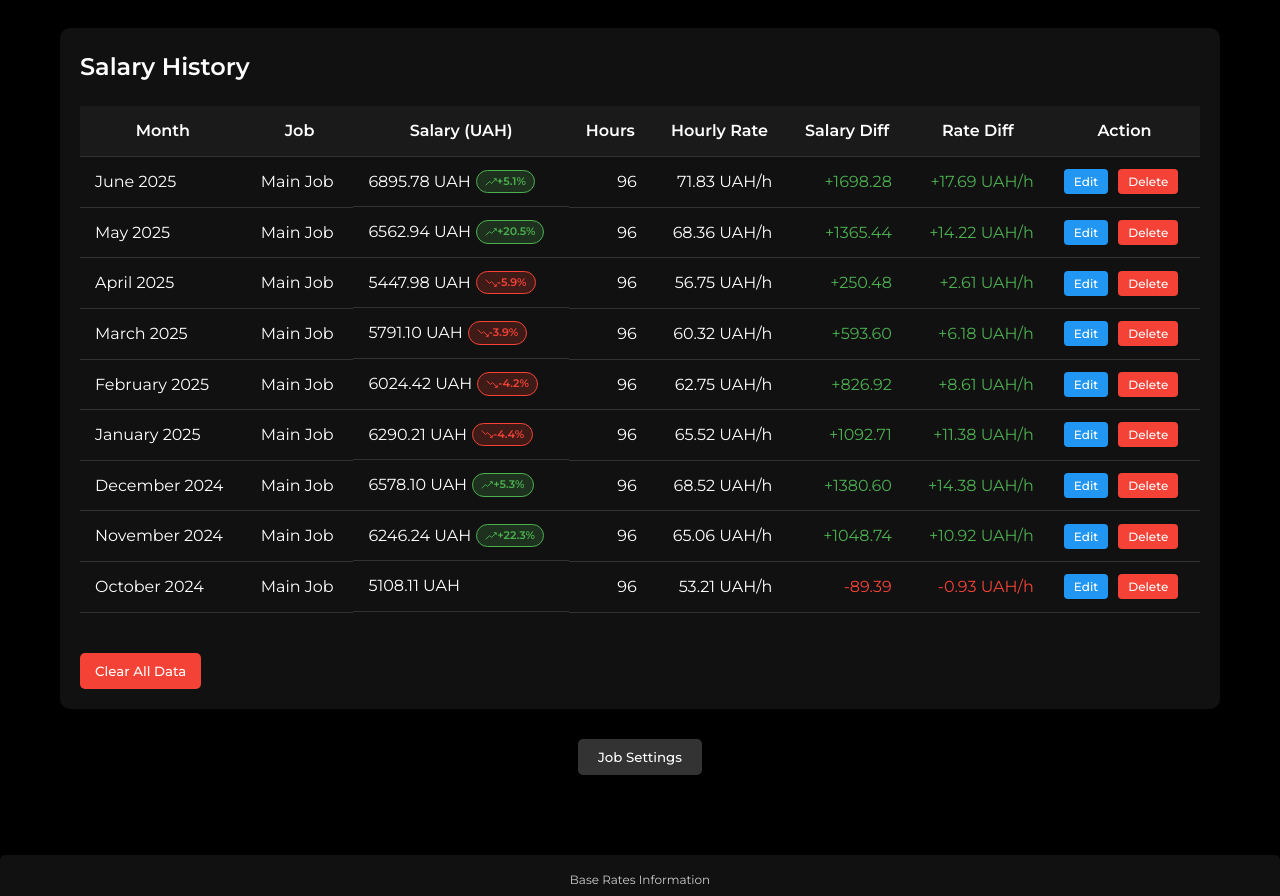
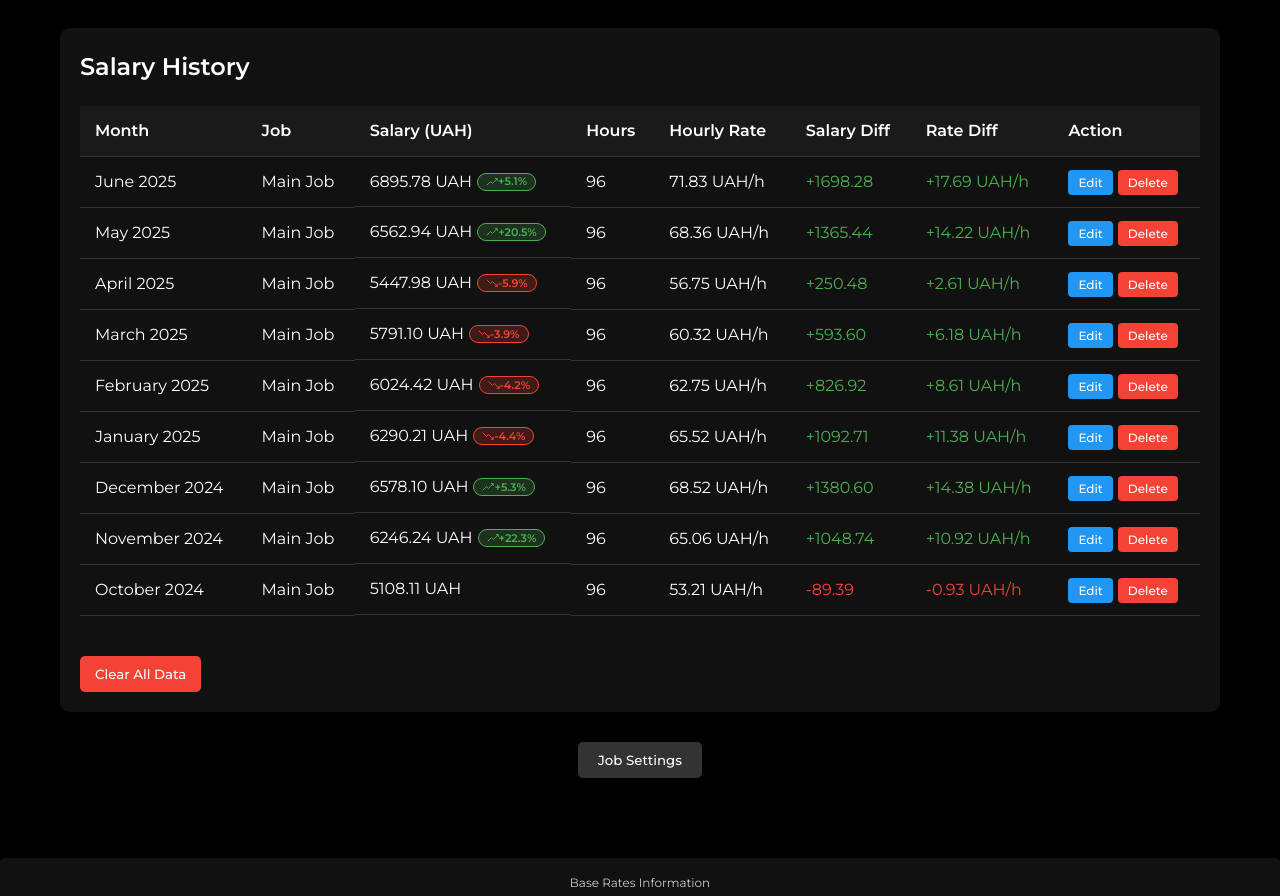
Before and after one commit to ziffmafiya/salaryTracker, a plain HTML site: page index.html in a window 1280 px wide. Shown: the part 1433-2329 px from the top of the page. Drawn offline with nearby package versions, Linux system fonts and the light colour scheme.

Commit message:
Add files via upload

```diff
--- a/script.js
+++ b/script.js
@@ -720,7 +720,7 @@ class SalaryTracker {
             jobCell.textContent = job.name;
 
             const salaryCell = document.createElement('td');
-            salaryCell.classList.add('salary-cell-content', 'numeric');
+            salaryCell.classList.add('salary-cell-content');
             const salaryValueSpan = document.createElement('span');
             salaryValueSpan.textContent = `${entry.salary.toFixed(2)} UAH`;
             salaryCell.appendChild(salaryValueSpan);
@@ -752,40 +752,33 @@ class SalaryTracker {
 
             const hoursCell = document.createElement('td');
             hoursCell.textContent = entry.hours;
-            hoursCell.classList.add('numeric');
 
             const hourlyRateCell = document.createElement('td');
             hourlyRateCell.innerHTML = `${hourlyRate.toFixed(2)} UAH/h`;
-            hourlyRateCell.classList.add('numeric');
 
             const salaryDiffCell = document.createElement('td');
             salaryDiffCell.textContent = `${salaryDiff >= 0 ? '+' : ''}${salaryDiff.toFixed(2)}`;
-            salaryDiffCell.className = salaryDiff >= 0 ? 'positive numeric' : 'negative numeric';
+            salaryDiffCell.className = salaryDiff >= 0 ? 'positive' : 'negative';
 
             const rateDiffCell = document.createElement('td');
             rateDiffCell.textContent = `${rateDiff >= 0 ? '+' : ''}${rateDiff.toFixed(2)} UAH/h`;
-            rateDiffCell.className = rateDiff >= 0 ? 'positive numeric' : 'negative numeric';
+            rateDiffCell.className = rateDiff >= 0 ? 'positive' : 'negative';
 
             const actionCell = document.createElement('td');
-
-            const actionButtonsContainer = document.createElement('div');
-            actionButtonsContainer.className = 'action-buttons-container';
 
             // Create edit button
             const editBtn = document.createElement('button');
             editBtn.className = 'edit-btn';
             editBtn.textContent = 'Edit';
             editBtn.addEventListener('click', () => this.openEditEntryModal(entry));
-            actionButtonsContainer.appendChild(editBtn);
+            actionCell.appendChild(editBtn);
 
             // Create delete button
             const deleteBtn = document.createElement('button');
             deleteBtn.className = 'delete-btn';
             deleteBtn.textContent = 'Delete';
             deleteBtn.addEventListener('click', () => this.deleteEntry(entry.id));
-            actionButtonsContainer.appendChild(deleteBtn);
-
-            actionCell.appendChild(actionButtonsContainer);
+            actionCell.appendChild(deleteBtn);
 
             // Append cells to row
             row.appendChild(monthCell);
--- a/styles.css
+++ b/styles.css
@@ -275,7 +275,7 @@ h3 {
 
 .form-group input,
 .form-group select {
-    width: 100%; /* Ensure all form inputs take full width */
+    /*width: 100%;*/
     padding: 10px;
     border: 2px solid #333333;
     border-radius: 5px;
@@ -371,7 +371,7 @@ button[type="submit"] {
 
 .salary-cell-content {
     display: flex;
-    align-items: center; /* Align items to the center */
+    align-items: center;
     gap: 5px; /* Adjust as needed for spacing */
 }
 
@@ -382,7 +382,7 @@ button[type="submit"] {
     border-radius: 12px;
     font-size: 11px;
     font-weight: 600;
-    /* Removed line-height: 1 to allow natural vertical alignment */
+    line-height: 1; /* Ensure consistent vertical alignment */
 }
 
 .percent-change.positive {
@@ -435,6 +435,7 @@ table {
 
 th, td {
     padding: 12px 15px;
+    text-align: left;
     border-bottom: 1px solid #333333;
     vertical-align: middle; /* Ensure vertical alignment in table cells */
 }
@@ -443,33 +444,10 @@ th {
     background-color: #1a1a1a;
     color: #ffffff;
     font-weight: 600;
-    text-align: center; /* Align table headers to center */
-}
-
-/* Align specific table data cells */
-td:nth-child(1), /* Month */
-td:nth-child(2) { /* Job */
-    text-align: left;
-}
-
-td:nth-child(3), /* Salary (UAH) */
-td:nth-child(4), /* Hours */
-td:nth-child(5), /* Hourly Rate */
-td:nth-child(6), /* Salary Diff */
-td:nth-child(7) { /* Rate Diff */
-    text-align: right;
-}
-
-td:nth-child(8) { /* Action */
-    text-align: center;
 }
 
 td {
     color: #ffffff;
-}
-
-.numeric {
-    text-align: right;
 }
 
 .edit-btn {
@@ -499,13 +477,6 @@ td {
 
 .delete-btn:hover {
     background-color: #D32F2F;
-}
-
-/* Align action buttons horizontally */
-.action-buttons-container {
-    display: flex;
-    gap: 5px; /* Adjust spacing between buttons as needed */
-    align-items: center; /* Vertically align buttons within the cell */
 }
 
 /* Settings */
@@ -866,12 +837,6 @@ footer {
     outline: none;
 }
 
-/* Style for calendar icon in month input */
-input[type="month"]::-webkit-calendar-picker-indicator {
-    filter: invert(1); /* Invert colors to make it white on a dark background */
-    cursor: pointer;
-}
-
 .modal-actions {
     display: flex;
     justify-content: space-between;
```
